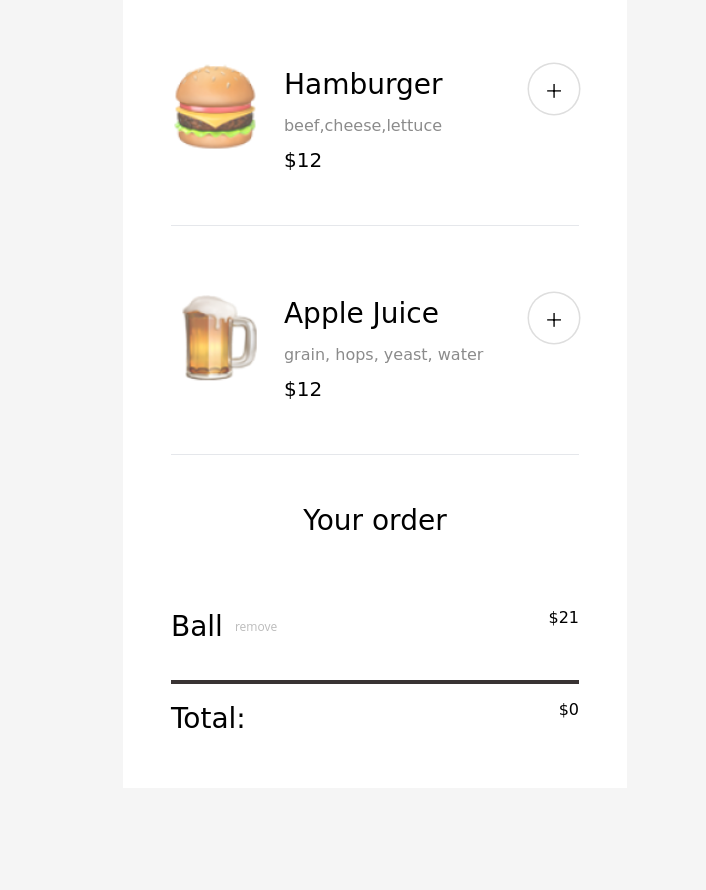
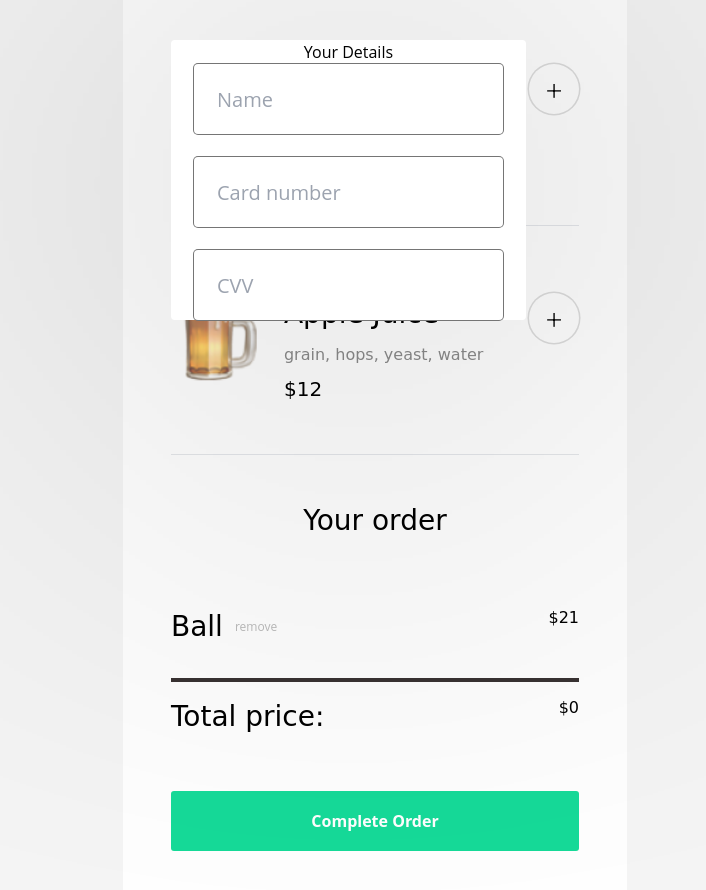
Before and after one commit to D-Yusuf/restaurant-app, a website built with Vite: page app/index.html in a window 1280 px wide. Shown: the part 360-1250 px from the top of the page, without its empty margins (265-971 px from the left). Before the commit the page ends 1148 px from the top, so only its background shows below. Built offline with nearby package versions, Linux system fonts and the light colour scheme; files whose address does not match are found by name; a web font is replaced by a local one.

Commit message:
dded form

```diff
--- a/app/index.html
+++ b/app/index.html
@@ -32,7 +32,7 @@
         </div>
       </nav>
       <!--// NAV BAR //-->
-      <!-- ORDER SECTION -->
+      <!-- UNDER NAV SECTION -->
       <div class="p-12">
         <!-- ORDER ITEMS -->
         <div id="options" class="">
@@ -64,39 +64,69 @@
           <hr />
           <!--// OPTION //-->
         </div>
+        <!-- UNDER ITEMS CONTAINER -->
+        <div id="under-items-container" class="visible">
           <!-- USER ORDER DETAILS -->
           <div id="user-order-details" class="mt-[45px] text-center">
-          <div class=" text-[28px] mb-16">
+            <div class="text-[28px] mb-16">
               <h1>Your order</h1>
             </div>
             <!-- ITEMS -->
             <div id="items">
-
               <!-- Item -->
               <div class="flex justify-between">
                 <span class="flex gap-x-3">
                   <h2 class="text-[28px]">Ball</h2>
-                <button class="text-xs text-[#BBBBBB] font-open-sans" id="remove-btn">remove</button>
+                  <button
+                    class="text-xs text-[#BBBBBB] font-open-sans"
+                    id="remove-btn"
+                  >
+                    remove
+                  </button>
                 </span>
                 <h3>$21</h3>
               </div>
               <!--// Item //-->
             </div>
             <!-- ITEMS -->
-          <hr class="mt-8 border-2 border-[#393333]">
+            <hr class="mt-[30px] border-2 border-[#393333]" />
             <!-- TOTAL -->
             <div class="flex justify-between mt-[14px]">
               <span class="flex gap-x-3">
-              <h2 class="text-[28px]">Total:</h2>
+                <h2 class="text-[28px]">Total price:</h2>
               </span>
               <h3 id="total-price">$0</h3>
             </div>
             <!--// TOTAL //-->
           </div>
           <!--// USER ORDER DETAILS //-->
+          <!-- COMPLETE ORDER -->
+          <div class="mt-[53px]">
+            <!-- complete btn -->
+            <button
+              id="complete-order-btn"
+              class="bg-[#16DB99] rounded-[3px] text-white w-full h-[60px] font-open-sans font-bold"
+            >
+              Complete Order
+            </button>
+            <form class="font-open-sans absolute top-1/2 ">
+              <div class="bg-white drop-shadow-form text-center px-[23px] rounded-[4px]">
+                <h1>Your Details</h1>
+                <div class="flex flex-col gap-y-[23px]">
+                  <input class="ring-1 ring-[#757575] px-[23px] text-[20px] h-[70px] rounded-[4px]" type="text" placeholder="Name">
+                  <input class="ring-1 ring-[#757575] px-[23px] text-[20px] h-[70px] rounded-[4px]" type="number" placeholder="Card number">
+                  <input class="ring-1 ring-[#757575] px-[23px] text-[20px] h-[70px] rounded-[4px]" type="number" placeholder="CVV">
+
                 </div>
-      <!--// ORDER SECTION //-->
 
+              </div>
+            </form>
+          </div>
+          <!--// COMPLETE ORDER //-->
+        </div>
+        <!--// UNDER ITEMS CONTAINER //-->
+      </div>
+      <!--// UNDER NAV SECTION //-->
     </div>
     <!--// CONTAINER //-->
     <script type="module" src="/main.js"></script>
--- a/app/main.js
+++ b/app/main.js
@@ -35,6 +35,7 @@ function removeFromOrderList(targetId) {
   if (removeBtn) {
     itemToRemove.remove();
   }
+  totalOrderPrice()
 }
 function totalOrderPrice() {
   const orderedItems = document.querySelectorAll('[data-value]');
--- a/app/tailwind.config.js
+++ b/app/tailwind.config.js
@@ -8,7 +8,8 @@ export default {
   theme: {
     extend: {
       dropShadow:{
-        'nav': '0 4px 4px rgba(0,0,0,0.25)'
+        'nav': '0 4px 4px rgba(0,0,0,0.25)',
+        'form': '5.18654px 5.18654px 255.437px rgba(0, 0, 0, 0.5)',
       },
       fontFamily:{
         'smythe':['Smythe', 'cursive'],
```
Lines whose indentation alone changed are shown as unchanged.
